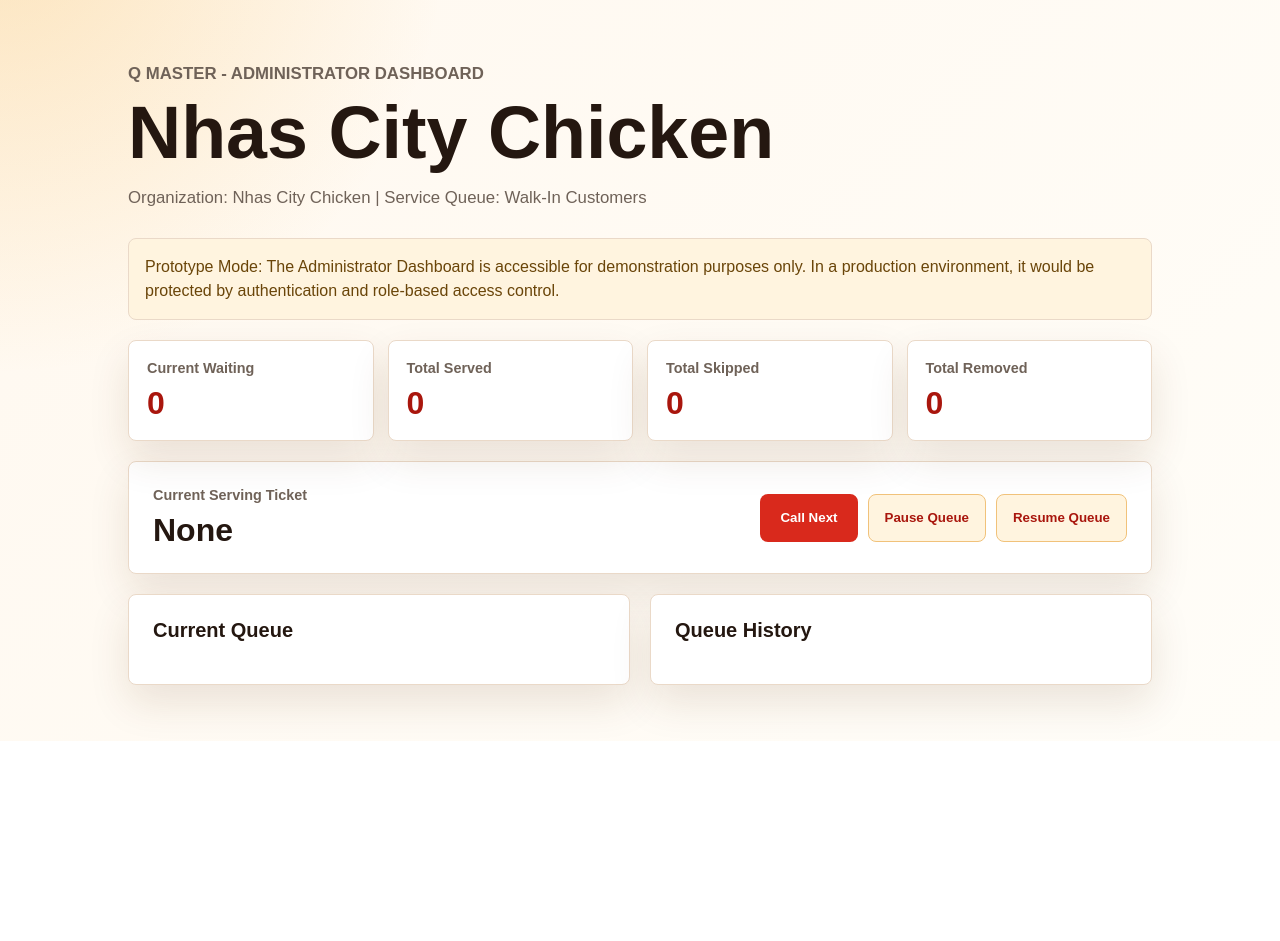
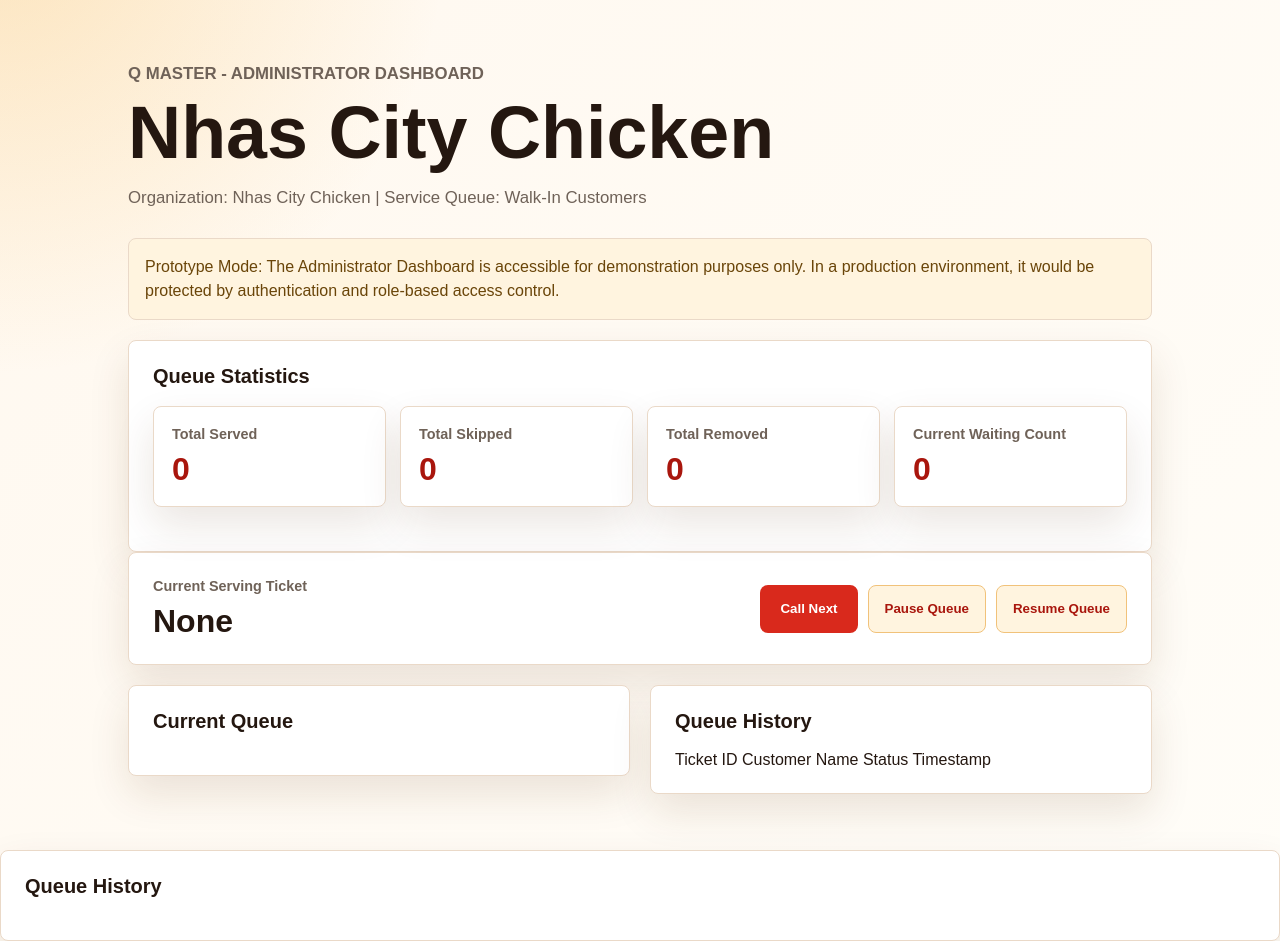
Before and after one commit to Sagky/q-master, a website: page q-master/public/admin.html in a window 1280 px wide. Shown: the part 74-1015 px from the top of the page. Before the commit the page ends 815 px from the top, so only its background shows below. Drawn offline with Linux system fonts and the light colour scheme; no server answers.

Commit message:
Add queue statistics and history to admin dashboard

```diff
--- a/q-master/public/admin.html
+++ b/q-master/public/admin.html
@@ -26,11 +26,11 @@
       Prototype Mode: The Administrator Dashboard is accessible for demonstration purposes only. In a production environment, it would be protected by authentication and role-based access control.
     </section>
 
-    <section class="stats-row">
-      <div class="stat-card">
-        <span>Current Waiting</span>
-        <strong id="currentWaiting">0</strong>
+    <section class="panel statistics-panel" aria-labelledby="statisticsTitle">
+      <div class="section-title">
+        <h2 id="statisticsTitle">Queue Statistics</h2>
       </div>
+      <div class="stats-row">
         <div class="stat-card">
           <span>Total Served</span>
           <strong id="totalServed">0</strong>
@@ -42,6 +42,11 @@
         <div class="stat-card">
           <span>Total Removed</span>
           <strong id="totalRemoved">0</strong>
+        </div>
+        <div class="stat-card">
+          <span>Current Waiting Count</span>
+          <strong id="currentWaiting">0</strong>
+        </div>
       </div>
     </section>
 
@@ -65,6 +70,23 @@
 
       <div class="panel">
         <h2>Queue History</h2>
+        <div class="history-header" aria-hidden="true">
+          <span>Ticket ID</span>
+          <span>Customer Name</span>
+          <span>Status</span>
+          <span>Timestamp</span>
+        </div>
+        <div id="historyList" class="list-area"></div>
+      </div>
+    </section>
+  </main>
+
+  <script src="/admin.js"></script>
+</body>
+</html>      </div>
+
+      <div class="panel">
+        <h2>Queue History</h2>
         <div id="historyList" class="list-area"></div>
       </div>
     </section>
```
Lines whose indentation alone changed are shown as unchanged.
